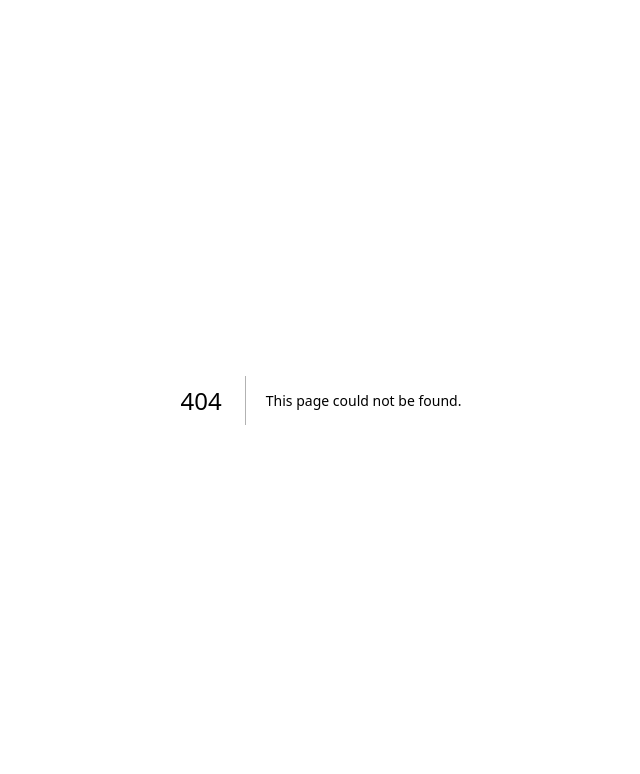
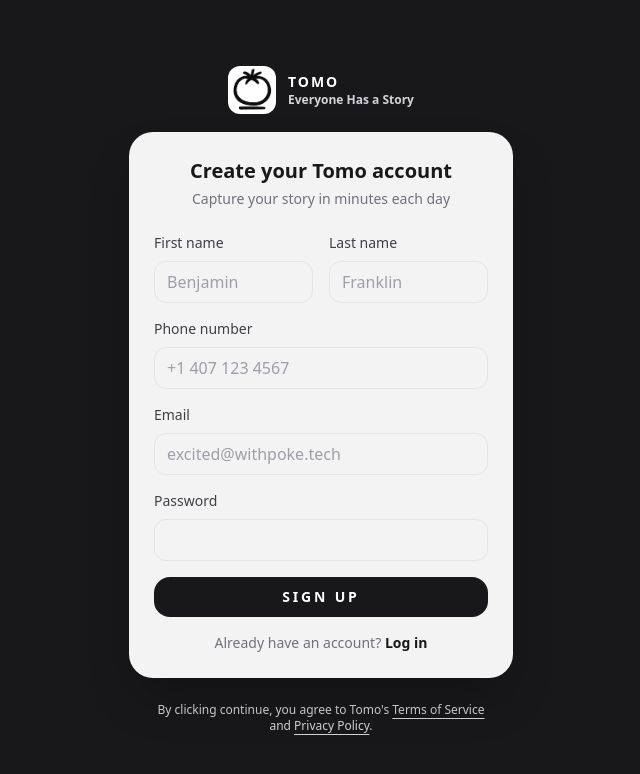
Before and after one commit to athanzxyt/tomo, a Next.js app: page /signup in a window 1280 px wide. Before the commit this address had no page. Shown: the top 774 px of the page, without its empty margins (319-959 px from the left). Built offline with nearby package versions, Linux system fonts and the light colour scheme.

Commit message:
feat(auth): add auth pages

```diff
--- /dev/null
+++ b/app/dashboard/page.tsx
@@ -0,0 +1,28 @@
+type DashboardPageProps = {
+  searchParams: {
+    firstName?: string;
+  };
+};
+
+const toTitleCase = (value: string) => {
+  if (!value) {
+    return "Friend";
+  }
+  const trimmed = value.trim();
+  if (!trimmed) {
+    return "Friend";
+  }
+  return trimmed[0].toUpperCase() + trimmed.slice(1);
+};
+
+export default function DashboardPage({ searchParams }: DashboardPageProps) {
+  const firstName = toTitleCase(searchParams?.firstName ?? "");
+
+  return (
+    <main className="flex min-h-screen flex-col items-center justify-center bg-zinc-950 px-6 py-12 text-zinc-50">
+      <div className="w-full max-w-md rounded-3xl border border-white/10 bg-zinc-900/60 p-12 text-center shadow-xl shadow-black/30">
+        <h1 className="text-4xl font-semibold text-white">Hi, {firstName}.</h1>
+      </div>
+    </main>
+  );
+}
--- /dev/null
+++ b/app/login/page.tsx
@@ -0,0 +1,5 @@
+import { AuthPage } from "@/components/auth-page";
+
+export default function LoginPage() {
+  return <AuthPage variant="login" />;
+}
--- a/app/page.tsx
+++ b/app/page.tsx
@@ -1,6 +1,7 @@
 "use client";
 
 import Image from "next/image";
+import Link from "next/link";
 import type { PointerEvent, ReactNode } from "react";
 import { useCallback, useEffect, useMemo, useRef, useState } from "react";
 import memoirs from "@/public/memoirs.json";
@@ -274,7 +275,14 @@
               </p>
             </div>
           </div>
-          <p className="text-xs uppercase tracking-[0.12em] text-zinc-400 sm:text-sm">
+          <div className="flex flex-col gap-4 text-xs uppercase tracking-[0.12em] text-zinc-400 sm:flex-row sm:items-center sm:text-sm">
+            <Link
+              href="/signup"
+              className="rounded-md bg-white px-5 py-2 text-sm font-semibold capitalize tracking-normal text-zinc-900 transition hover:bg-zinc-100"
+            >
+              Sign Up
+            </Link>
+            <p>
               Call Tomo at{" "}
               <a
                 href="tel:+14075657490"
@@ -284,6 +292,7 @@
               </a>{" "}
               to get started
             </p>
+          </div>
         </div>
         <div className="flex flex-1 items-start justify-between lg:justify-end">
           <p className="max-w-md text-sm leading-tight text-zinc-300 sm:text-base">
--- /dev/null
+++ b/app/signup/page.tsx
@@ -0,0 +1,5 @@
+import { AuthPage } from "@/components/auth-page";
+
+export default function SignupPage() {
+  return <AuthPage variant="signup" />;
+}
--- /dev/null
+++ b/components/auth-page.tsx
@@ -0,0 +1,171 @@
+import Image from "next/image";
+import Link from "next/link";
+
+type Variant = "login" | "signup";
+
+type Copy = {
+  title: string;
+  description: string;
+  submitLabel: string;
+  togglePrompt: string;
+  toggleHref: string;
+  toggleLabel: string;
+  includeProfileFields: boolean;
+};
+
+const content: Record<Variant, Copy> = {
+  login: {
+    title: "Welcome back",
+    description: "Log in to keep your memoir in motion",
+    submitLabel: "Log in",
+    togglePrompt: "Don't have an account?",
+    toggleHref: "/signup",
+    toggleLabel: "Sign up",
+    includeProfileFields: false,
+  },
+  signup: {
+    title: "Create your Tomo account",
+    description: "Capture your story in minutes each day",
+    submitLabel: "Sign up",
+    togglePrompt: "Already have an account?",
+    toggleHref: "/login",
+    toggleLabel: "Log in",
+    includeProfileFields: true,
+  },
+};
+
+export function AuthPage({ variant }: { variant: Variant }) {
+  const copy = content[variant];
+
+  return (
+    <div className="bg-zinc-900 text-white">
+      <div className="flex min-h-screen flex-col items-center justify-center gap-[1.125rem] px-6 py-8 md:py-9">
+        <Link
+          href="/"
+          className="flex items-center gap-3 text-lg font-semibold text-white"
+        >
+          <Image
+            src="/tomo-logo-white.png"
+            alt="Tomo logo"
+            width={48}
+            height={48}
+            className="h-12 w-12 rounded-xl object-cover"
+            priority
+          />
+          <div className="leading-tight">
+            <p className="text-sm font-semibold uppercase tracking-[0.14em]">
+              Tomo
+            </p>
+            <p className="text-xs text-zinc-300">Everyone Has a Story</p>
+          </div>
+        </Link>
+
+        <div className="w-full max-w-sm space-y-6 font-sans">
+          <div className="rounded-3xl border border-white/10 bg-white/95 p-6 text-zinc-900 shadow-2xl shadow-black/30 backdrop-blur">
+            <div className="text-center">
+              <h1 className="text-xl font-semibold text-zinc-900">
+                {copy.title}
+              </h1>
+              <p className="mt-1 text-sm text-zinc-500">{copy.description}</p>
+            </div>
+
+            <form
+              action="/dashboard"
+              method="get"
+              className="mt-6 flex flex-col gap-4"
+            >
+              {copy.includeProfileFields ? (
+                <>
+                  <div className="grid gap-4 sm:grid-cols-2">
+                    <label className="text-sm font-medium text-zinc-700">
+                      First name
+                      <input
+                        type="text"
+                        name="firstName"
+                        required
+                        placeholder="Benjamin"
+                        className="mt-2 w-full rounded-xl border border-zinc-200 bg-transparent px-3 py-2 text-base text-zinc-900 placeholder:text-zinc-400 focus:border-zinc-900 focus:outline-none focus:ring-2 focus:ring-zinc-900/10"
+                      />
+                    </label>
+                    <label className="text-sm font-medium text-zinc-700">
+                      Last name
+                      <input
+                        type="text"
+                        name="lastName"
+                        required
+                        placeholder="Franklin"
+                        className="mt-2 w-full rounded-xl border border-zinc-200 bg-transparent px-3 py-2 text-base text-zinc-900 placeholder:text-zinc-400 focus:border-zinc-900 focus:outline-none focus:ring-2 focus:ring-zinc-900/10"
+                      />
+                    </label>
+                  </div>
+
+                  <label className="text-sm font-medium text-zinc-700">
+                    Phone number
+                    <input
+                      type="tel"
+                      name="phone"
+                      required
+                      placeholder="+1 407 123 4567"
+                      className="mt-2 w-full rounded-xl border border-zinc-200 bg-transparent px-3 py-2 text-base text-zinc-900 placeholder:text-zinc-400 focus:border-zinc-900 focus:outline-none focus:ring-2 focus:ring-zinc-900/10"
+                    />
+                  </label>
+                </>
+              ) : (
+                <input type="hidden" name="firstName" value="Friend" />
+              )}
+
+              <label className="text-sm font-medium text-zinc-700">
+                Email
+                <input
+                  type="email"
+                  name="email"
+                  required
+                  placeholder="excited@withpoke.tech"
+                  className="mt-2 w-full rounded-xl border border-zinc-200 bg-transparent px-3 py-2 text-base text-zinc-900 placeholder:text-zinc-400 focus:border-zinc-900 focus:outline-none focus:ring-2 focus:ring-zinc-900/10"
+                />
+              </label>
+
+              <label className="text-sm font-medium text-zinc-700">
+                Password
+                <input
+                  type="password"
+                  name="password"
+                  required
+                  className="mt-2 w-full rounded-xl border border-zinc-200 bg-transparent px-3 py-2 text-base text-zinc-900 focus:border-zinc-900 focus:outline-none focus:ring-2 focus:ring-zinc-900/10"
+                />
+              </label>
+
+              <button
+                type="submit"
+                className="rounded-2xl bg-zinc-900 px-4 py-2.5 text-sm font-semibold uppercase tracking-[0.2em] text-white transition hover:bg-zinc-800"
+              >
+                {copy.submitLabel}
+              </button>
+              <p className="text-center text-sm text-zinc-500">
+                {copy.togglePrompt}{" "}
+                <Link
+                  href={copy.toggleHref}
+                  className="font-semibold text-zinc-900 underline-offset-4 hover:underline"
+                >
+                  {copy.toggleLabel}
+                </Link>
+              </p>
+            </form>
+          </div>
+
+          <p className="px-6 text-center text-xs text-zinc-300">
+            By clicking continue, you agree to Tomo's{" "}
+            <Link href="/terms" className="underline underline-offset-4">
+              Terms of Service
+            </Link>{" "}
+            and{" "}
+            <Link href="/privacy" className="underline underline-offset-4">
+              Privacy Policy
+            </Link>
+            .
+          </p>
+        </div>
+      </div>
+    </div>
+  );
+}
```
Lines whose indentation alone changed are shown as unchanged.
